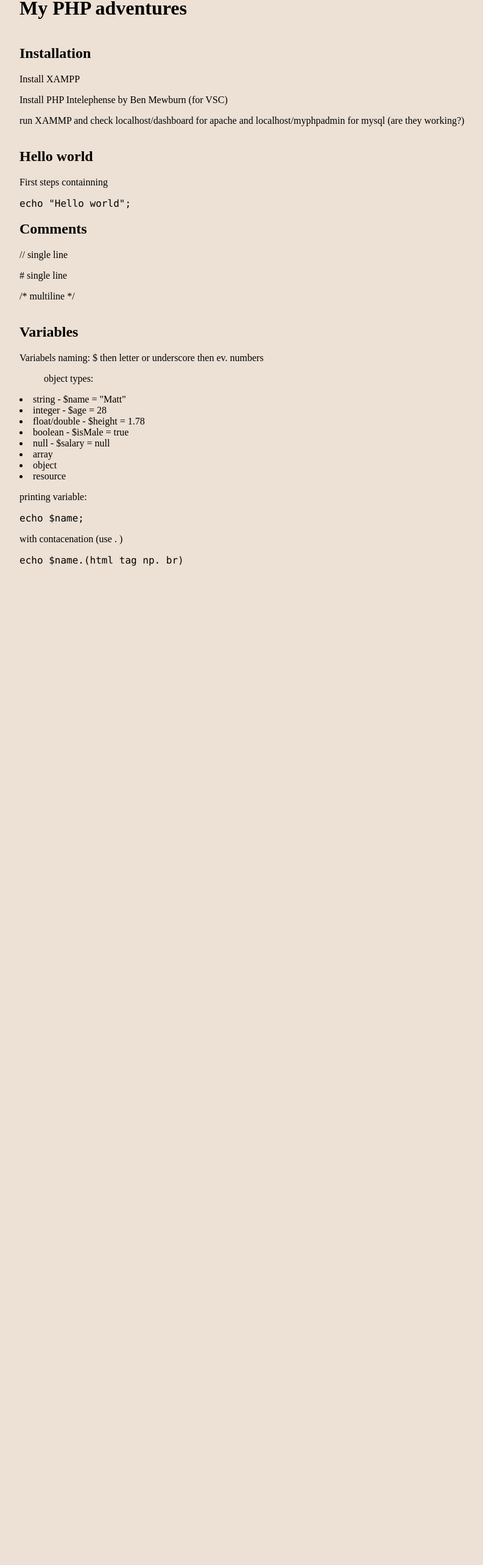
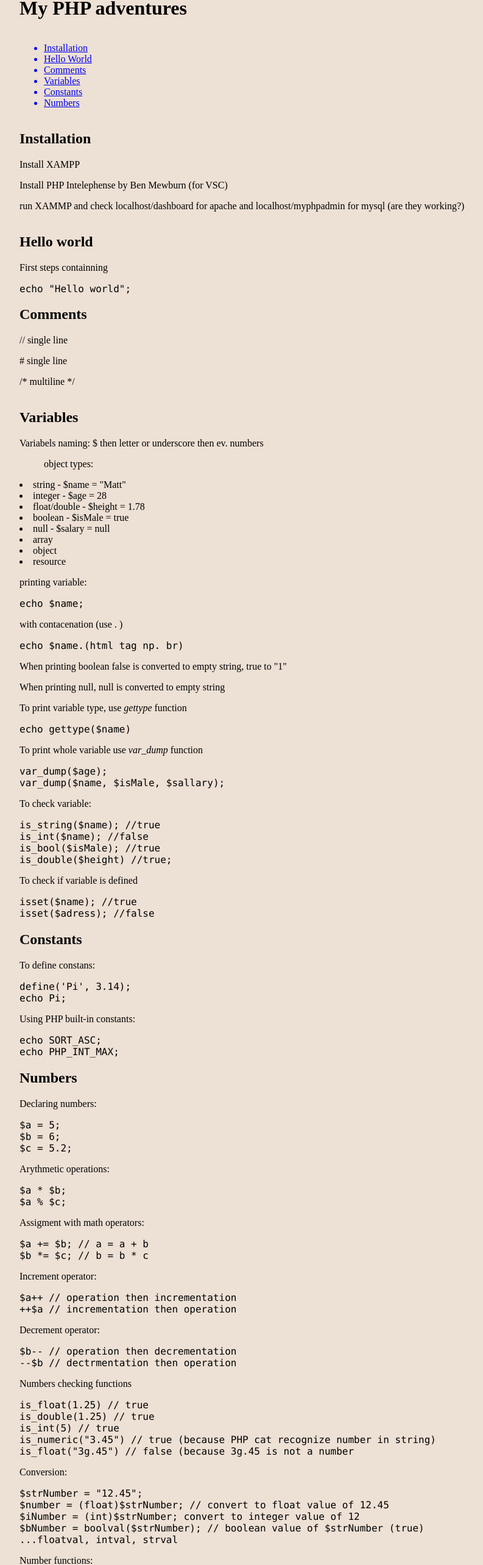
Before and after one commit to DabTheMatt/divas, a React (Create React App) app: page / in a window 1280 px wide. Shown: the part 26-2592 px from the top of the page at 61% size, without its empty margins (224-1017 px from the left). Before the commit the page ends 954 px from the top, so only its background shows below. Built offline with nearby package versions, Linux system fonts and the light colour scheme.

Commit message:
numbers continued'

```diff
--- a/src/components/Comments.js
+++ b/src/components/Comments.js
@@ -4,7 +4,7 @@ class Comments extends Component {
     render() {
         return (
             <div>
-                <h2>
+                <h2 id="comments">
                     Comments
                 </h2>
                 <p>// single line</p>
--- a/src/components/HelloWorld.js
+++ b/src/components/HelloWorld.js
@@ -5,7 +5,7 @@ class HelloWorld extends Component {
     render() {
         return (
             <div>
-                <h2>Hello world</h2>
+                <h2 id="hellowolrd">Hello world</h2>
                 <p>First steps containning</p>
                 <code>
 
--- a/src/components/Installation.js
+++ b/src/components/Installation.js
@@ -5,7 +5,7 @@ class Installation extends Component {
     render() {
         return (
             <div>
-                <h2>Installation</h2>
+                <h2 id="installation">Installation</h2>
                 <p>Install XAMPP</p>
                 <p>Install PHP Intelephense by Ben Mewburn (for VSC)</p>
                 <p>run XAMMP and check localhost/dashboard for apache and localhost/myphpadmin for mysql (are they working?)</p>
--- a/src/components/Main.js
+++ b/src/components/Main.js
@@ -1,24 +1,42 @@
-import React, { Component } from 'react';
+import React, { Component } from "react";
 import styled from "styled-components";
 import Installation from "./Installation";
 import HelloWorld from "./HelloWorld";
 import Comments from "./Comments";
 import Variables from "./Variables";
+import Numbers from "./Numbers";
 
 class Main extends Component {
   render() {
     return (
       <MainWrapper>
-            <h1>
-                My PHP adventures
-                </h1>
+        <h1>My PHP adventures</h1>
+        <ul>
+          <a href="#installation">
+            <li>Installation</li>
+          </a>
+          <a href="#helloworld">
+            <li>Hello World</li>
+          </a>
+          <a href="#comments">
+            <li>Comments</li>
+          </a>
+          <a href="#variables">
+            <li>Variables</li>
+          </a>
+          <a href="#constants">
+            <li>Constants</li>
+          </a>
+          <a href="#numbers">
+            <li>Numbers</li>
+          </a>
+        </ul>
 
-                <Installation/>
-                <HelloWorld/>
-                <Comments/>
-                <Variables/>
-
-
+        <Installation />
+        <HelloWorld />
+        <Comments />
+        <Variables />
+        <Numbers />
       </MainWrapper>
     );
   }
@@ -31,11 +49,11 @@ align-items: flex-start;
   justify-content: center;
   margin: 0 auto;
   width: 60%;
+  margin-bottom: 3rem;
 
   h1 {
     text-align: center;
   }
-
 `;
 
 export const ListOfContentWrapper = styled.div`
--- /dev/null
+++ b/src/components/Numbers.js
@@ -0,0 +1,68 @@
+import React, { Component } from 'react';
+
+class Numbers extends Component {
+    render() {
+        return (
+            <div>
+                <h2 id="numbers">Numbers</h2>
+                <p>Declaring numbers:</p>
+                <code>
+                    $a = 5; <br/>
+                    $b = 6; <br/>
+                    $c = 5.2; <br/>
+                </code>
+                <p>Arythmetic operations:</p>
+                <code>
+                $a * $b; <br/>
+                $a % $c; <br/>
+                </code>
+                <p>Assigment with math operators:</p>
+                <code>
+                    $a += $b; // a = a + b<br/>
+                    $b *= $c; // b = b * c
+                </code>
+                <p>Increment operator:</p>
+                <code>
+                    $a++ // operation then incrementation <br/>
+                    ++$a // incrementation then operation
+                </code>
+                <p>Decrement operator:</p>
+                <code>
+                    $b-- // operation then decrementation <br/>
+                    --$b // dectrmentation then operation
+                </code>
+                <p>Numbers checking functions</p>
+                <code>
+                    is_float(1.25) // true <br/>
+                    is_double(1.25) // true <br/>
+                    is_int(5) // true <br/>
+                    is_numeric("3.45") // true (because PHP cat recognize number in string) <br/>
+                    is_float("3g.45") // false (because 3g.45 is not a number<br/>
+                </code>
+                <p>Conversion:</p>
+                <code>
+                $strNumber = "12.45"; <br/>
+                $number = (float)$strNumber; // convert to float value of 12.45<br/>
+                $iNumber = (int)$strNumber; convert to integer value of 12<br/>
+                $bNumber = boolval($strNumber); // boolean value of $strNumber (true)<br/>
+                ...floatval, intval, strval
+                </code>
+                <p>Number functions:</p>
+                <code>
+                    abs(-15); // absolute value of 15 <br/>;
+                    pow(2,3); // 2 to the 3 power (8) <br/>;
+                    ...sqrt, max, min, round, floor, ceil
+                </code>
+                <p>Formating numbers:</p>
+                <code>
+                $bigNumber = 123123123.123123; <br/>
+                echo number_format($bigNumber, 3, '.', "-"); // 123-123-123.123 <br/>
+                </code>
+
+                <a href="https://www.php.net/manual/en/ref.math.php" target="blank" alt="link to more math functions"><p>more math functions</p></a>
+            </div>
+        );
+    }
+}
+
+export default Numbers;
--- a/src/components/Variables.js
+++ b/src/components/Variables.js
@@ -4,7 +4,7 @@ class Variables extends Component {
     render() {
         return (
             <div>
-                <h2>
+                <h2 id="variables">
                     Variables
                 </h2>
                 <p>Variabels naming: $ then letter or underscore then ev. numbers</p>
@@ -19,6 +19,40 @@ class Variables extends Component {
                 <li>resource</li>
                 <p>printing variable:</p> <code>echo $name;</code>
                 <p>with contacenation (use . )</p><code>echo $name.(html tag np. br)</code>
+                <p>When printing boolean false is converted to empty string, true to "1"</p>
+                <p>When printing null, null is converted to empty string</p>
+                <p>To print variable type, use <i>gettype</i> function</p>
+                <code>
+                    echo gettype($name)
+                </code>
+                <p>To print whole variable use <i>var_dump</i> function</p>
+                <code>
+                    var_dump($age);<br/>
+                    var_dump($name, $isMale, $sallary);
+                </code>
+                <p>To check variable:</p>
+                <code>is_string($name); //true<br/>
+                    is_int($name); //false <br/>
+                    is_bool($isMale); //true<br/>
+                    is_double($height) //true;
+                </code>
+                <p>To check if variable is defined</p>
+                <code>
+                    isset($name); //true <br/>
+                    isset($adress); //false
+                </code>
+                <h2 id="constants">Constants</h2>
+                <p>To define constans:</p>
+                <code>
+                    define('Pi', 3.14); <br/>
+                    echo Pi;
+                </code>
+                <p>Using PHP built-in constants:</p>
+                <code>
+                    echo SORT_ASC; <br/>
+                    echo PHP_INT_MAX;
+
+                </code>
             </div>
         );
     }
```
Lines whose indentation alone changed are shown as unchanged.
